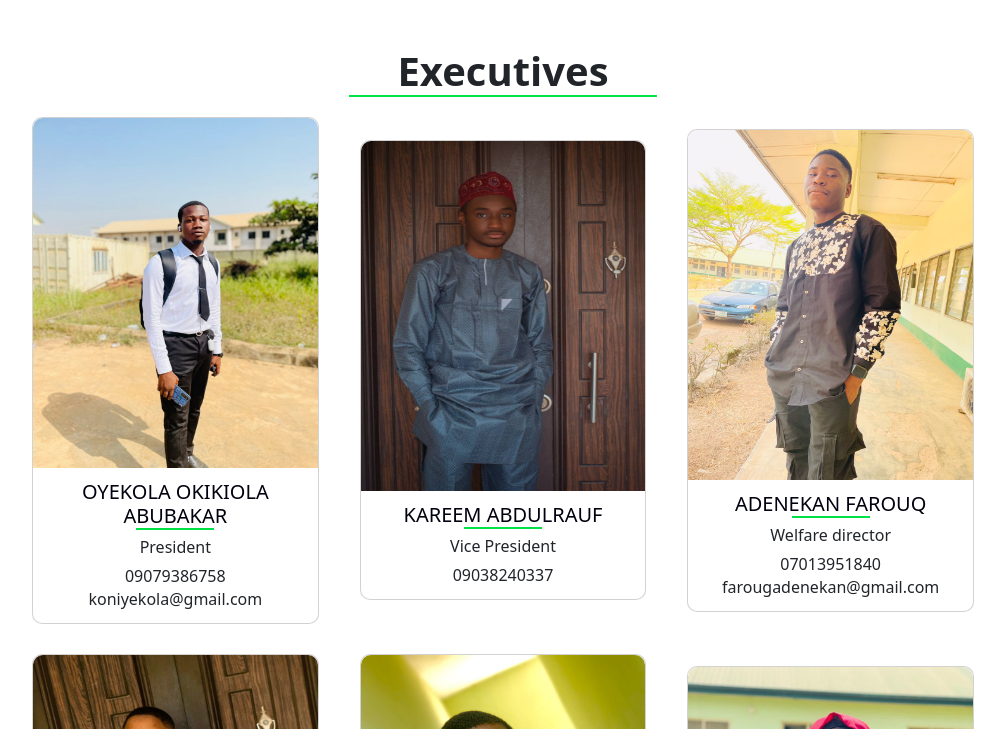
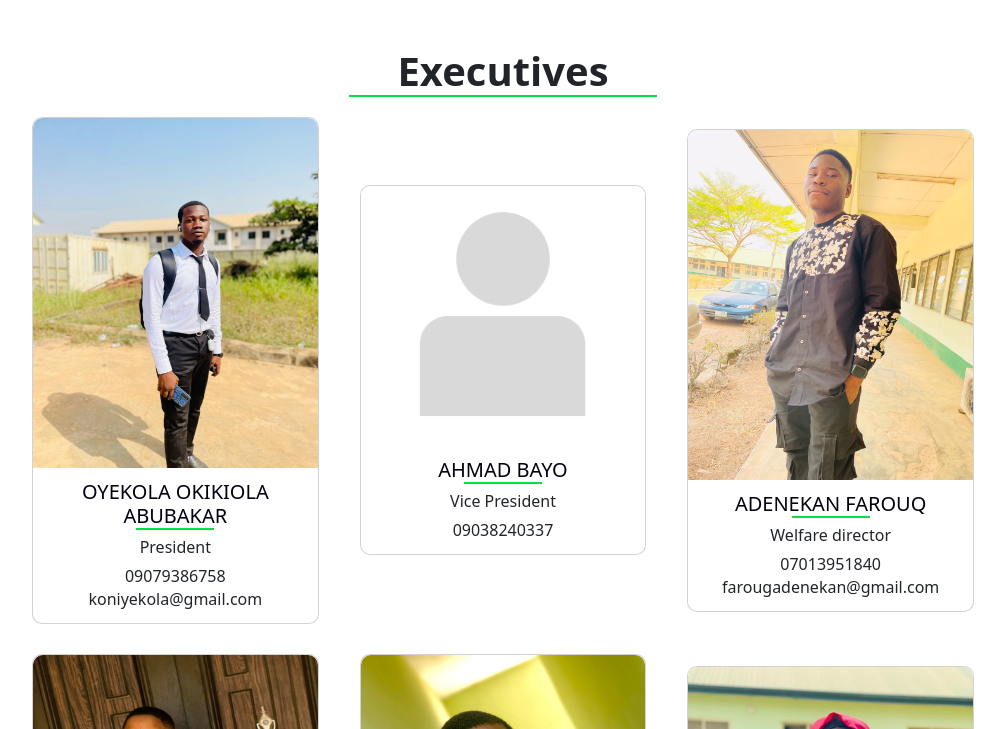
Before and after one commit to ibrooz94/django_nacos, a plain HTML site: page executives.html in a window 1280 px wide. Shown: the part 750-1479 px from the top of the page, without its empty margins (137-1142 px from the left). Drawn offline with nearby package versions, Linux system fonts and the light colour scheme.

Commit message:
update executive

```diff
--- a/executives.html
+++ b/executives.html
@@ -138,9 +138,9 @@
                 </div>
             </div>
             <div class="card">
-                <img src="graphics/exec/exec_2.jpeg" alt="">
+                <img src="graphics/default_avatar.png" alt="">
                 <div class="info">
-                    <h5 class="title"> Kareem Abdulrauf </h5>
+                    <h5 class="title"> Ahmad Bayo </h5>
                     <h6> Vice President</h6>
                     <p> 09038240337 </p>
                 </div>
```
Also changed, not shown: 1 other file.
